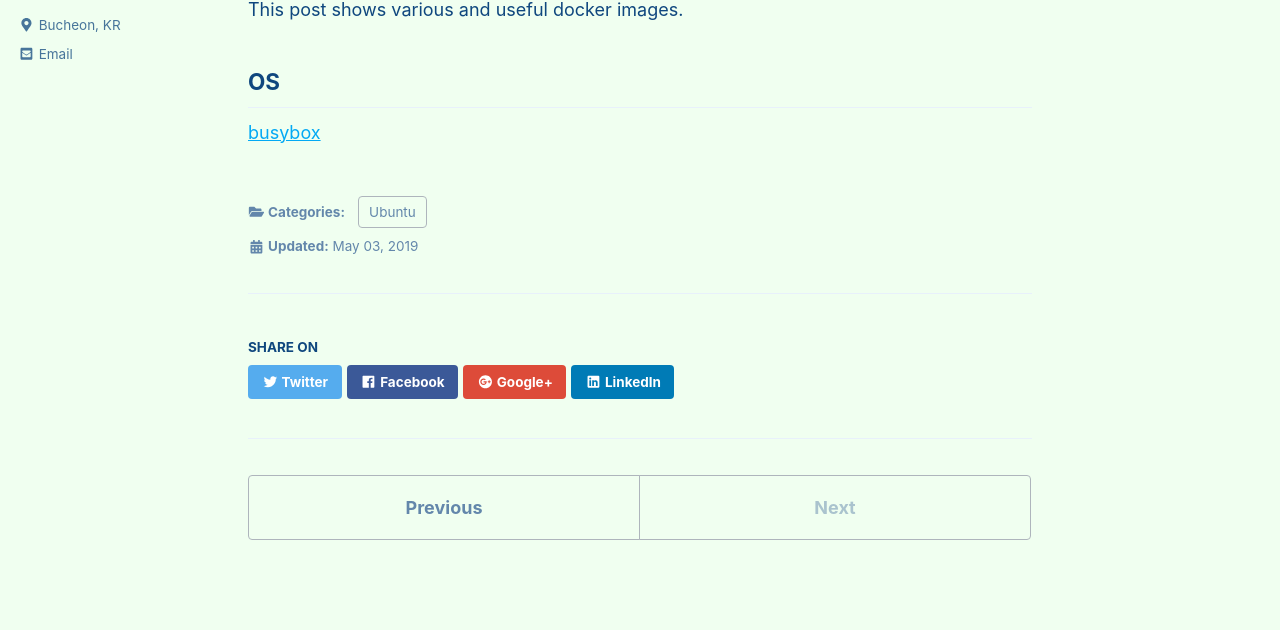
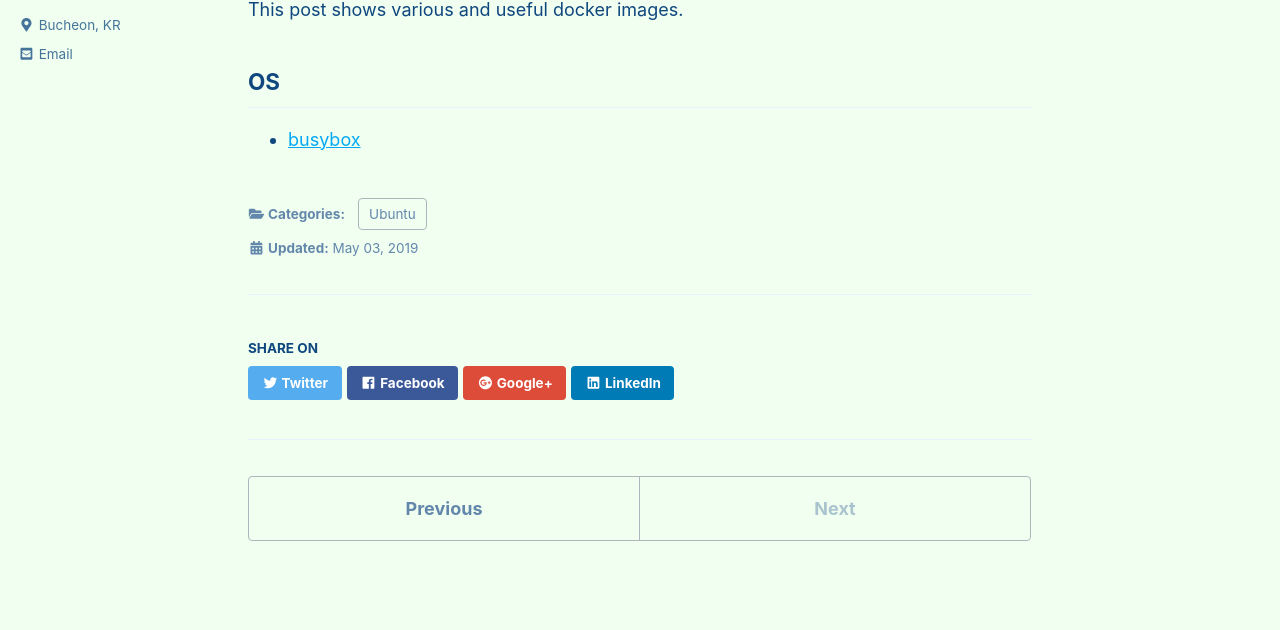
Before and after one commit to unipark00/tekrepo, a Jekyll site: the page built from _posts/2019-05-03-useful-docker-image.md, in a window 1280 px wide. Shown: the part 168-798 px from the top of the page. Built offline with Jekyll 4.4.1, drawn with Linux system fonts in a browser that asks for light colours; cached includes are drawn as plain includes.

```diff
--- a/_posts/2019-05-03-useful-docker-image.md
+++ b/_posts/2019-05-03-useful-docker-image.md
@@ -10,4 +10,4 @@ toc: false
 This post shows various and useful docker images.
 
 ## OS
-[busybox](https://hub.docker.com/_/busybox)
+* [busybox](https://hub.docker.com/_/busybox)
```
